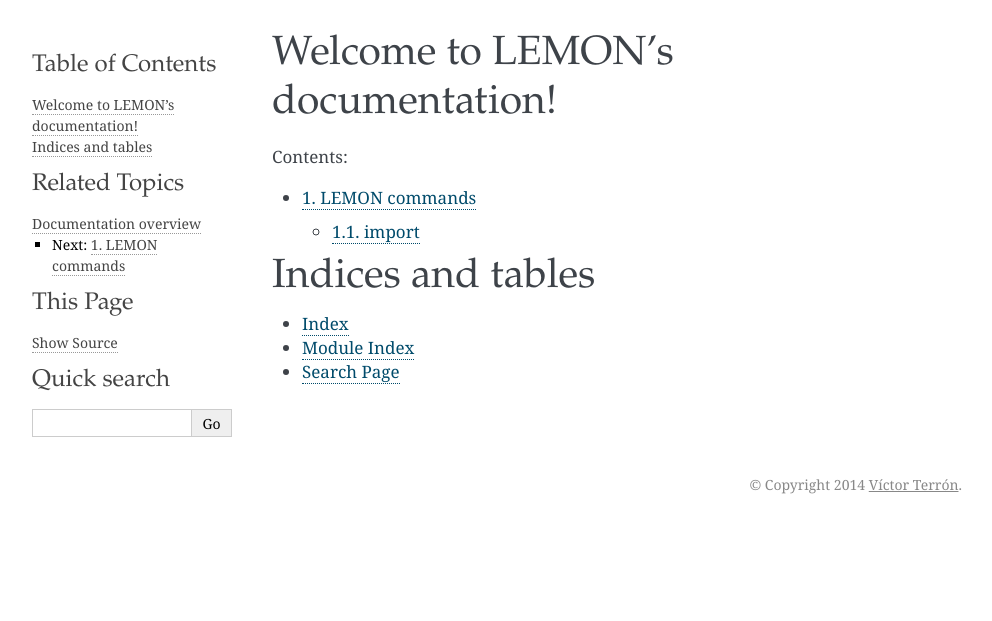
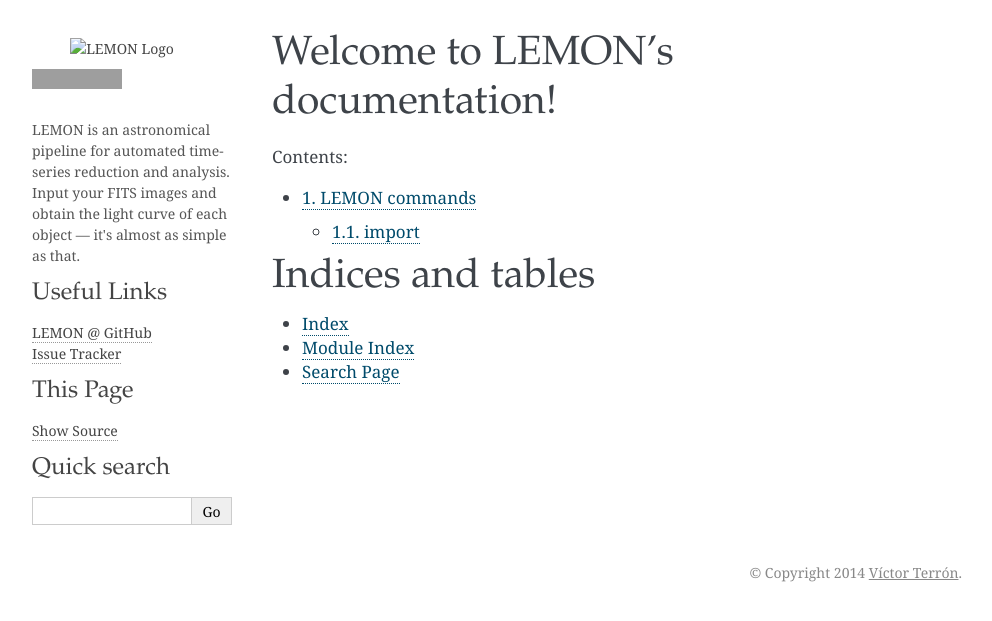
Before and after one commit to vterron/lemon, a Sphinx documentation site: the page built from Doc/index.rst, in a window 1280 px wide. Shown: the top 621 px of the page, without its empty margins (148-1140 px from the left). Built offline with Sphinx 7.4.7, drawn with Linux system fonts in a browser that asks for light colours; grey boxes are pictures that could not be loaded.

Commit message:
Add HTML sidebar on index page

```diff
--- /dev/null
+++ b/Doc/_templates/sidebarintro.html
@@ -0,0 +1,24 @@
+<!-- Blatantly and unoriginally ripped from the Requests documentation:
+     https://github.com/kennethreitz/requests/blob/master/docs/_templates/sidebarintro.html -->
+
+<p class="logo">
+  <a href="{{ pathto(master_doc) }}">
+    <img class="logo" src="{{ pathto('_static/lemon-sidebar.png', 1) }}" title="LEMON Logo"/>
+  </a>
+</p>
+
+<p>
+  <iframe src="http://ghbtns.com/github-btn.html?user=vterron&repo=lemon&type=watch&count=true&size=large"
+    allowtransparency="true" frameborder="0" scrolling="0" width="200px" height="35px"></iframe>
+</p>
+
+<p>
+  LEMON is an astronomical pipeline for automated time-series reduction and analysis. Input your FITS images and obtain the light curve of each object — it's almost as simple as that.
+</p>
+
+
+<h3>Useful Links</h3>
+<ul>
+  <li><a href="http://github.com/vterron/lemon">LEMON @ GitHub</a></li>
+  <li><a href="http://github.com/vterron/lemon/issues">Issue Tracker</a></li>
+</ul>
--- a/Doc/conf.py
+++ b/Doc/conf.py
@@ -136,7 +136,12 @@ html_theme_path = ['_themes']
 #html_use_smartypants = True
 
 # Custom sidebar templates, maps document names to template names.
-#html_sidebars = {}
+# sourcelink.html -- a link to the source of the current document
+# searchbox.html -- the "quick search" box
+
+html_sidebars = {
+    'index':    ['sidebarintro.html', 'sourcelink.html', 'searchbox.html'],
+}
 
 # Additional templates that should be rendered to pages, maps page names to
 # template names.
```
